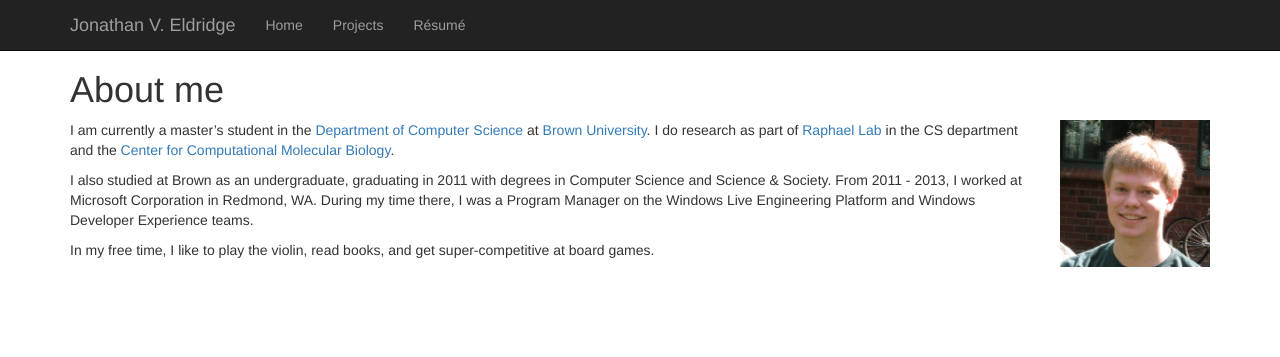
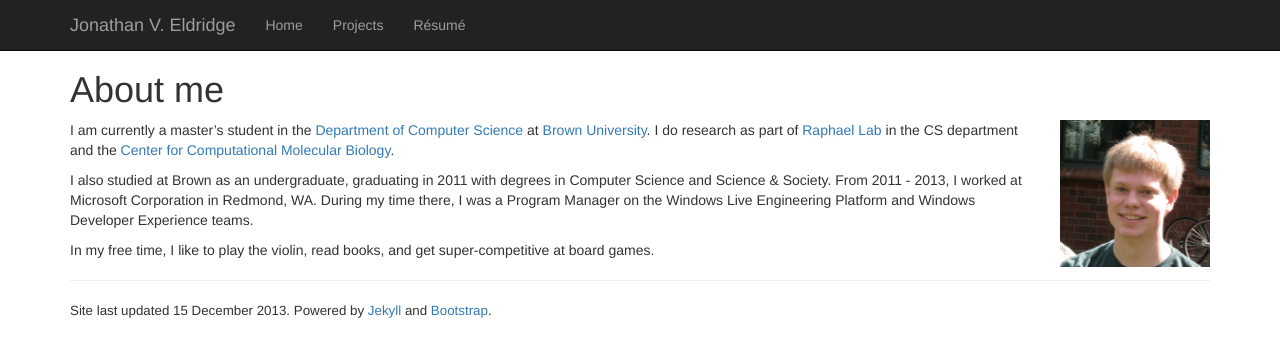
Before and after one commit to jveldridge/jveldridge.github.io, a Jekyll site: the page built from index.md, in a window 1280 px wide. Shown: the top 357 px of the page. Built offline with Jekyll 4.4.1, drawn with Linux system fonts in a browser that asks for light colours; nearby versions of some CDN libraries; Markdown is read by kramdown in place of the engine named in the settings.

Commit message:
Adds footer with last update date and jekyll/bootstrap links

```diff
--- a/_layouts/default.html
+++ b/_layouts/default.html
@@ -16,7 +16,7 @@
 <!--         <link rel="stylesheet" href="/css/syntax.css"> -->
 
         <!-- Custom CSS -->
-<!--         <link rel="stylesheet" href="/css/main.css"> -->
+        <link rel="stylesheet" href="/css/main.css">
 
     </head>
     <body>
@@ -46,16 +46,13 @@
 
                 {{ content }}
 
-<!--
+            <hr/>
             <div class="footer">
-              <div class="contact">
+              <div class="poweredby">
                 <p>
-                  <a href="http://github.com/yourusername/">github.com/yourusername</a><br />
-                  <a href="http://twitter.com/yourusername/">twitter.com/yourusername</a><br />
+                Site last updated {{ site.time | date: "%-d %B %Y"}}. Powered by <a href="http://jekyllrb.com/">Jekyll</a> and <a href="http://getbootstrap.com/">Bootstrap</a>.
                 </p>
               </div>
- -->
-
             </div>
           </div>
         </div>
--- /dev/null
+++ b/css/main.css
@@ -0,0 +1,5 @@
+.site .footer .poweredby {
+  float: left;
+  margin-right: 3em;
+  font-size: 10pt;
+}
```
